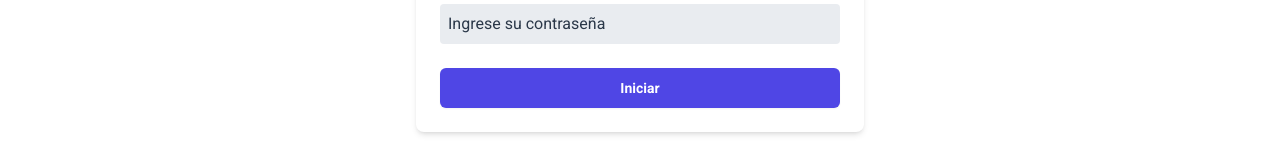
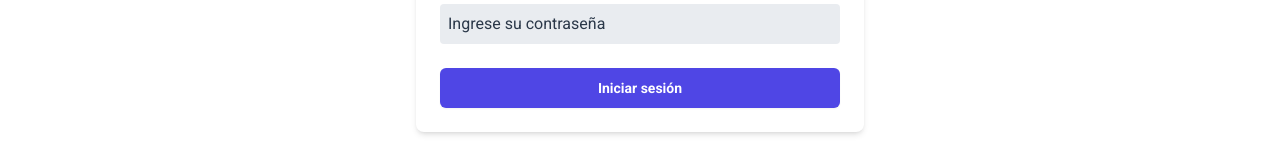
Before and after one commit to FooTalent/team-12, a React (Vite) app in the folder frontend/: page /iniciarSesion in a window 1280 px wide. Shown: the part 382-540 px from the top of the page. Built offline with nearby package versions, Linux system fonts and the light colour scheme.

Commit message:
fix type password + Button children

```diff
--- a/frontend/src/pages/Login/Login.jsx
+++ b/frontend/src/pages/Login/Login.jsx
@@ -1,6 +1,6 @@
 
 import Navbar from '../../components/Navbar'
-import LoginSesion from '../../section/Login/LoginSesion'
+import LoginSesion from '../../sections/Login/LoginSesion'
 
 const IniciarSesion = () => {
 
--- a/frontend/src/section/Login/LoginSesion.jsx
+++ b/frontend/src/sections/Login/LoginSesion.jsx
@@ -49,17 +49,18 @@ const LoginSesion = () => {
               </label>
             </div>
             <div>
-              <Input placeholder="Ingrese su contraseña" className="block w-full" {...register('password')}/>
+              <Input type="password" placeholder="Ingrese su contraseña" className="block w-full" {...register('password')}/>
               {errors.password && <p className="text-red-600">{errors.password.message}</p>}
             </div>
           </div>
 
           <div className="items-center justify-between">
             <Button
-              children="Iniciar"
               type="submit"
               className="flex w-full justify-center rounded-md px-6 bg-indigo-600 py-1.5 text-sm font-semibold leading-6 text-white shadow-sm hover:bg-indigo-500 focus-visible:outline focus-visible:outline-2 focus-visible:outline-offset-2 focus-visible:outline-indigo-600"
-            />
+            >
+              Iniciar sesión
+            </Button>
           </div>
         </form>
       </div>
```
